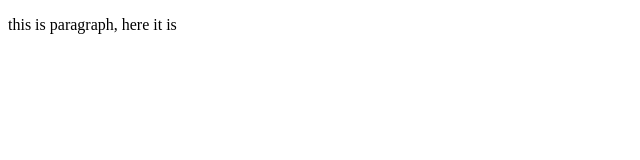
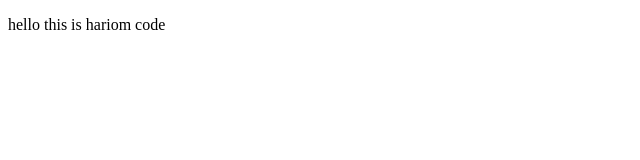
Before and after one commit to DevHariom1/test, a plain HTML site: page index.html in a window 1280 px wide. Shown: the full height of the page, 0-640 px from the left. Drawn offline with Linux system fonts and the light colour scheme.

Commit message:
add hariom code

```diff
--- a/index.html
+++ b/index.html
@@ -8,7 +8,7 @@
 </head>
 <body>
     <p>
-        this is paragraph, here it is
+        hello this is hariom code
     </p>
 </body>
 </html>
```
